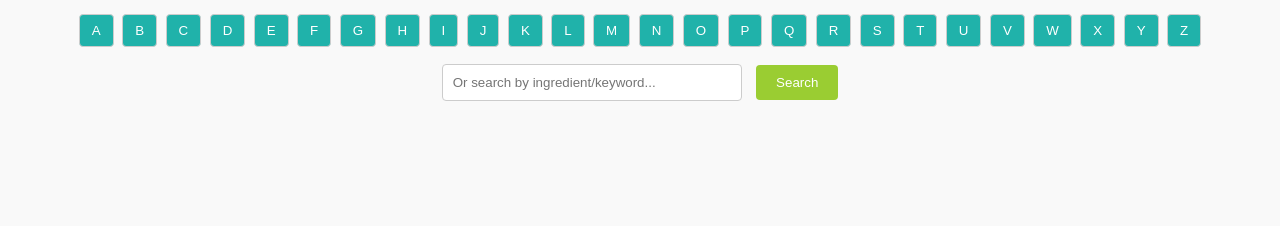
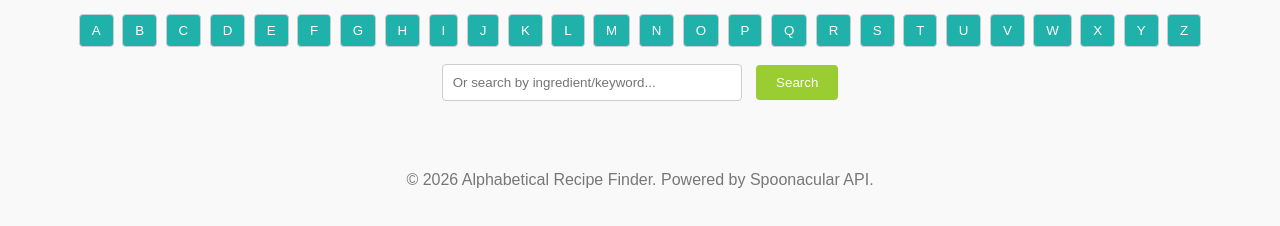
Before and after one commit to klwf3-bot/E-commerce-Portfolio, a plain HTML site: page index.html in a window 1280 px wide. Shown: the part 60-286 px from the top of the page. Drawn offline with Linux system fonts and the light colour scheme.

Commit message:
commit main

```diff
--- a/index.html
+++ b/index.html
@@ -47,6 +47,10 @@
         <!-- Recipe cards will render here dynamically -->
     </main>
 
+    <footer>
+        <p>&copy; 2026 Alphabetical Recipe Finder. Powered by Spoonacular API.</p>
+    </footer>
+
     <script src="index.js"></script>
 </body>
 </html>
--- a/styles.css
+++ b/styles.css
@@ -76,3 +76,9 @@
     margin: 10px 0;
     font-size: 1.2rem;
 }
+
+footer {
+    text-align: center;
+    margin-top: 40px;
+    color: #777;
+}
```
